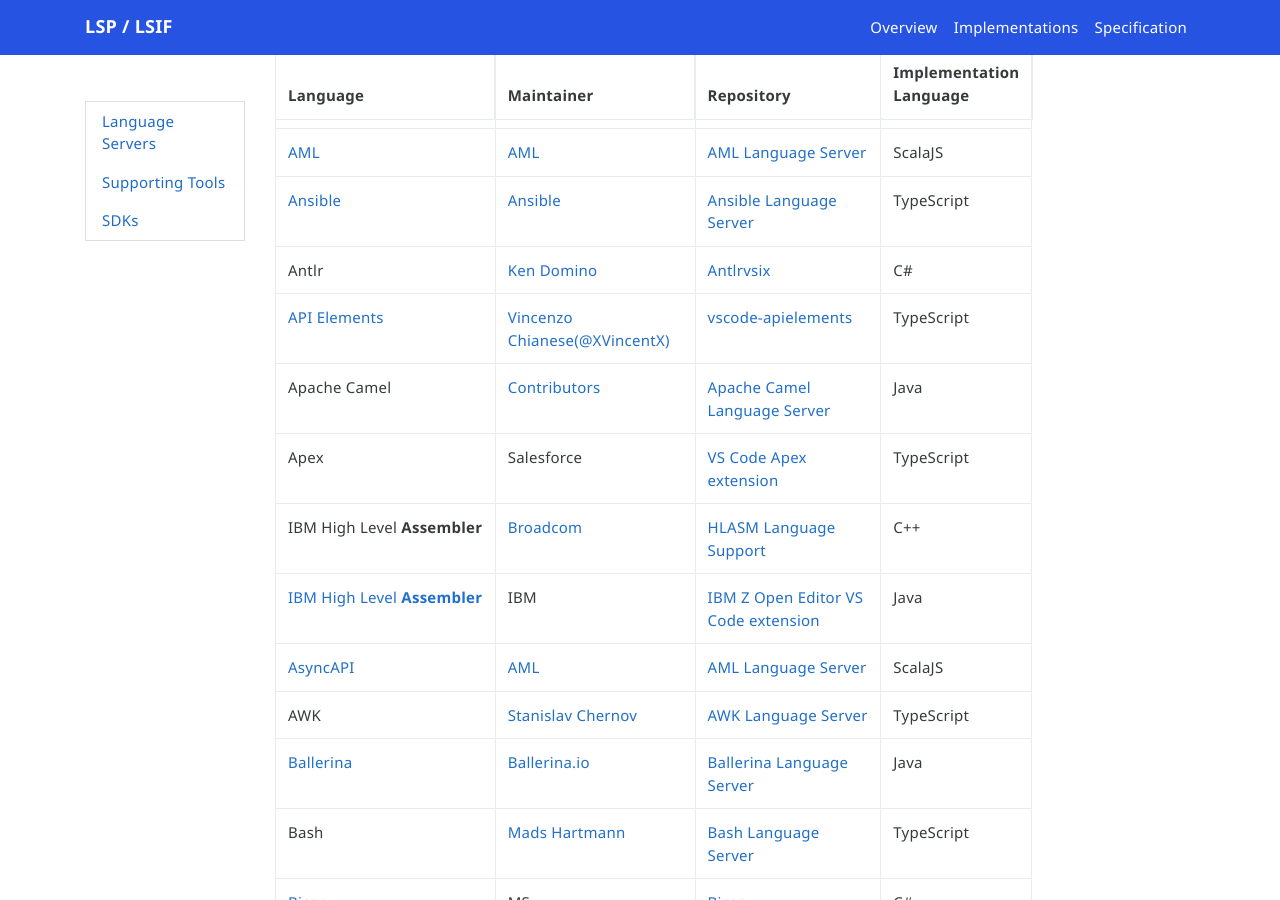
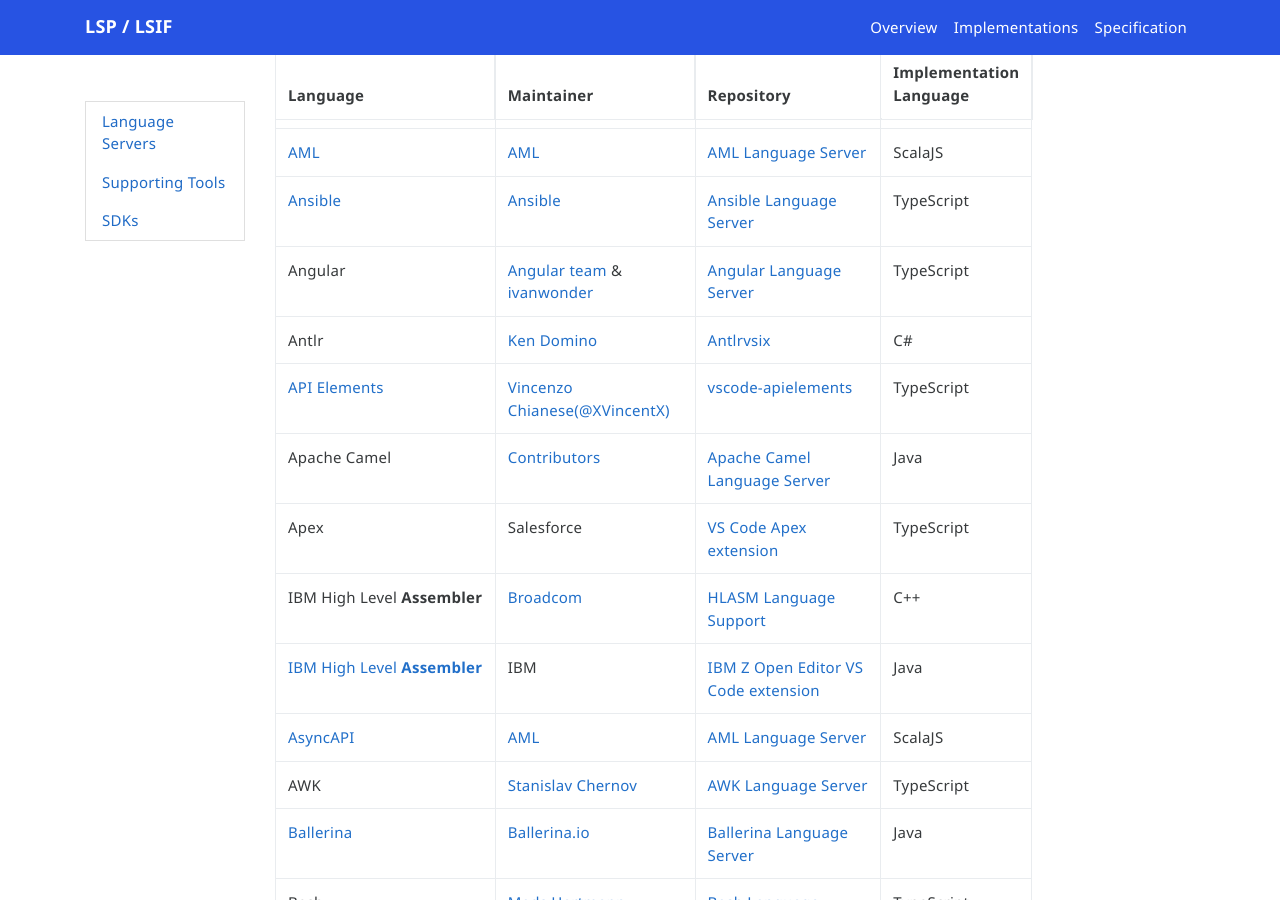
Before and after one commit to microsoft/language-server-protocol, a Jekyll site: the page built from _implementors/servers.md, in a window 1280 px wide and 900 px high, scrolled down 350 px. Built offline with Jekyll 4.4.1, drawn with Linux system fonts in a browser that asks for light colours; nearby versions of some CDN libraries; comment, search, counter and statistics services are not loaded.

Commit message:
Add Angular language server

```diff
--- a/_implementors/servers.md
+++ b/_implementors/servers.md
@@ -16,6 +16,7 @@
 | Ada/SPARK | AdaCore |  [ada_language_server](https://github.com/AdaCore/ada_language_server) | Ada |
 | [AML](https://a.ml/) | [AML](https://a.ml/) | [AML Language Server](https://github.com/aml-org/als) | ScalaJS |
 | [Ansible](https://docs.ansible.com/ansible/latest/) | [Ansible](https://www.ansible.com/) | [Ansible Language Server](https://github.com/ansible/ansible-language-server) | TypeScript |
+| Angular | [Angular team](https://github.com/angular/angular) & [ivanwonder](https://github.com/ivanwonder) | [Angular Language Server](https://github.com/angular/vscode-ng-language-service/tree/master/server) | TypeScript |
 | Antlr | [Ken Domino](https://github.com/kaby76) | [Antlrvsix](https://github.com/kaby76/AntlrVSIX) | C# |
 | [API Elements](http://api-elements.readthedocs.io/en/latest/) | [Vincenzo Chianese(@XVincentX)](https://github.com/XVincentX) | [vscode-apielements](https://github.com/XVincentX/vscode-apielements) | TypeScript |
 | Apache Camel | [Contributors](https://github.com/camel-tooling/camel-language-server/graphs/contributors) | [Apache Camel Language Server](https://github.com/camel-tooling/camel-language-server) | Java |
```
